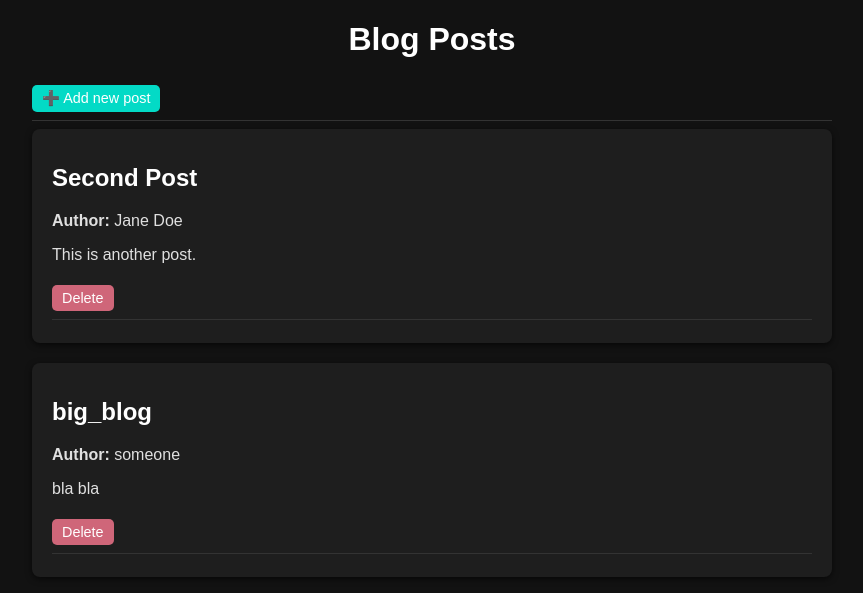
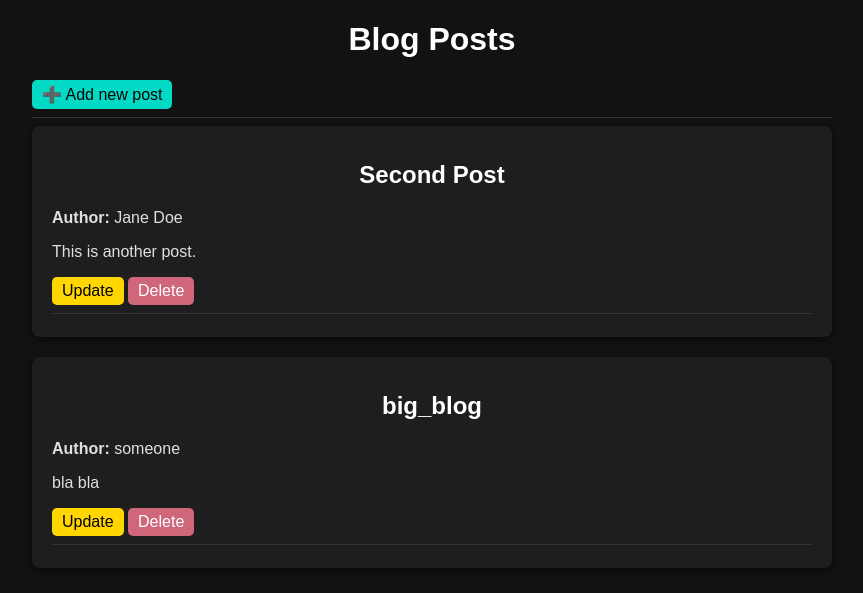
Before and after one commit to odovgusha/Masterblog, a Flask app: page / in a window 1280 px wide. Shown: the top 593 px of the page, without its empty margins (208-1071 px from the left). Run offline with Flask 3, Linux system fonts and the light colour scheme.

Commit message:
add the update button to the / route to all the posts

```diff
--- a/app.py
+++ b/app.py
@@ -1,92 +1,72 @@
 from flask import Flask, render_template, redirect, url_for, request
 import json
+import os
 
 app = Flask(__name__)
 
+DATA_FILE = "blog_posts.json"
 
 def load_blog_posts():
-    with open("blog_posts.json", "r") as file:
+    if not os.path.exists(DATA_FILE):
+        return []
+    with open(DATA_FILE, "r") as file:
         return json.load(file)
 
-
+# Save posts
 def save_blog_posts(posts):
-    with open("blog_posts.json", "w") as file:
+    with open(DATA_FILE, "w") as file:
         json.dump(posts, file, indent=2)
-
 
 @app.route("/")
 def index():
     posts = load_blog_posts()
     return render_template("index.html", posts=posts)
 
-
 @app.route("/add", methods=["GET", "POST"])
 def add():
     if request.method == "POST":
-
         posts = load_blog_posts()
-
         author = request.form.get("author")
         title = request.form.get("title")
         content = request.form.get("content")
 
-        if posts:
-            new_id = max(post["id"] for post in posts) + 1
-        else:
-            new_id = 1
+        # Unique ID
+        new_id = max([post["id"] for post in posts], default=0) + 1
 
-        new_post = {
+        posts.append({
             "id": new_id,
             "author": author,
             "title": title,
-            "content": content,
-        }
+            "content": content
+        })
 
-        posts.append(new_post)
         save_blog_posts(posts)
-
         return redirect(url_for("index"))
 
     return render_template("add.html")
 
-
-@app.route("/delete/<int:post_id>")
-def delete(post_id):
-
-    posts = load_blog_posts()
-    posts = [post for post in posts if post["id"] != post_id]
-
-    save_blog_posts(posts)
-
-    return redirect(url_for("index"))
-
-
 @app.route("/update/<int:post_id>", methods=["GET", "POST"])
 def update(post_id):
-
     posts = load_blog_posts()
-
-    post = None
-    for p in posts:
-        if p["id"] == post_id:
-            post = p
-            break
-
-    if post is None:
+    post = next((p for p in posts if p["id"] == post_id), None)
+    if not post:
         return "Post not found", 404
 
     if request.method == "POST":
-
         post["author"] = request.form.get("author")
         post["title"] = request.form.get("title")
         post["content"] = request.form.get("content")
-
         save_blog_posts(posts)
-
         return redirect(url_for("index"))
 
     return render_template("update.html", post=post)
 
+@app.route("/delete/<int:post_id>")
+def delete(post_id):
+    posts = load_blog_posts()
+    posts = [post for post in posts if post["id"] != post_id]
+    save_blog_posts(posts)
+    return redirect(url_for("index"))
 
 if __name__ == "__main__":
     app.run(debug=True)
--- a/static/style.css
+++ b/static/style.css
@@ -1,62 +1,41 @@
-/* General body styles */
 body {
     font-family: Arial, sans-serif;
     max-width: 800px;
     margin: 20px auto;
     padding: 0 15px;
-    background: #121212; /* dark background */
-    color: #e0e0e0; /* light text */
+    background: #121212;
+    color: #e0e0e0;
 }
 
-/* Headings */
-h1 {
+h1, h2 {
+    color: #fff;
     text-align: center;
-    color: #ffffff;
 }
 
-h2 {
-    color: #ffffff;
-}
-
-/* Blog post card */
 .post, .form-container {
-    background: #1e1e1e; /* dark card background */
+    background: #1e1e1e;
     padding: 15px 20px;
     margin-bottom: 20px;
     border-radius: 8px;
     box-shadow: 0 2px 6px rgba(0,0,0,0.6);
 }
 
-/* Horizontal line */
 hr {
     border: none;
     border-top: 1px solid #333;
 }
 
-/* Links */
 a {
     text-decoration: none;
-    color: #bb86fc; /* light purple for links */
-}
-
-a:hover {
-    text-decoration: underline;
-}
-
-/* Buttons */
-.btn-add, .btn-delete {
-    display: inline-block;
-    padding: 5px 10px;
-    border-radius: 5px;
-    font-size: 0.9rem;
-    margin-top: 5px;
-    border: none;
-    cursor: pointer;
-    color: #fff;
 }
 
 .btn-add {
-    background-color: #03dac6; /* teal */
+    background-color: #03dac6;
+    color: #000;
+    padding: 5px 10px;
+    border-radius: 5px;
+    margin-right: 5px;
+    display: inline-block;
 }
 
 .btn-add:hover {
@@ -64,19 +43,33 @@ a:hover {
 }
 
 .btn-delete {
-    background-color: #cf6679; /* reddish */
+    background-color: #cf6679;
+    color: #fff;
+    padding: 5px 10px;
+    border-radius: 5px;
+    display: inline-block;
 }
 
 .btn-delete:hover {
     background-color: #b84f63;
 }
 
-/* Form styles */
+.btn-update {
+    background-color: #ffd600;
+    color: #000;
+    padding: 5px 10px;
+    border-radius: 5px;
+    display: inline-block;
+}
+
+.btn-update:hover {
+    background-color: #ffca00;
+}
+
 .form-container label {
     display: block;
     margin-top: 10px;
     font-weight: bold;
-    color: #e0e0e0;
 }
 
 .form-container input,
@@ -86,7 +79,7 @@ a:hover {
     margin-top: 5px;
     border-radius: 5px;
     border: 1px solid #444;
-    background: #2b2b2b; /* dark input */
+    background: #2b2b2b;
     color: #fff;
     box-sizing: border-box;
     font-family: Arial, sans-serif;
--- a/templates/index.html
+++ b/templates/index.html
@@ -3,13 +3,12 @@
 <head>
     <meta charset="UTF-8">
     <title>Blog</title>
-    <link rel="stylesheet" href="{{ url_for('static', filename='/style.css') }}">
+    <link rel="stylesheet" href="{{ url_for('static', filename='style.css') }}">
 </head>
 <body>
 
 <h1>Blog Posts</h1>
 
-<!-- Link to Add new post -->
 <a href="{{ url_for('add') }}" class="btn-add">➕ Add new post</a>
 <hr>
 
@@ -19,8 +18,9 @@
     <p><strong>Author:</strong> {{ post.author }}</p>
     <p>{{ post.content }}</p>
 
-    <!-- Delete button -->
-    <a href="/delete/{{ post.id }}" class="btn-delete">Delete</a>
+    <a href="{{ url_for('update', post_id=post['id']) }}" class="btn-update">Update</a>
+
+    <a href="{{ url_for('delete', post_id=post['id']) }}" class="btn-delete">Delete</a>
     <hr>
   </article>
 {% endfor %}
--- a/templates/update.html
+++ b/templates/update.html
@@ -2,9 +2,8 @@
 <html lang="en">
 <head>
     <meta charset="UTF-8">
-    <meta name="viewport" content="width=device-width, initial-scale=1.0">
     <title>Update Blog Post</title>
-    <link rel="stylesheet" href="{{ url_for('static', filename='/style.css') }}">
+    <link rel="stylesheet" href="{{ url_for('static', filename='style.css') }}">
 </head>
 <body>
 
```
Also changed, not shown: templates/add.html (+4 -4 lines).
